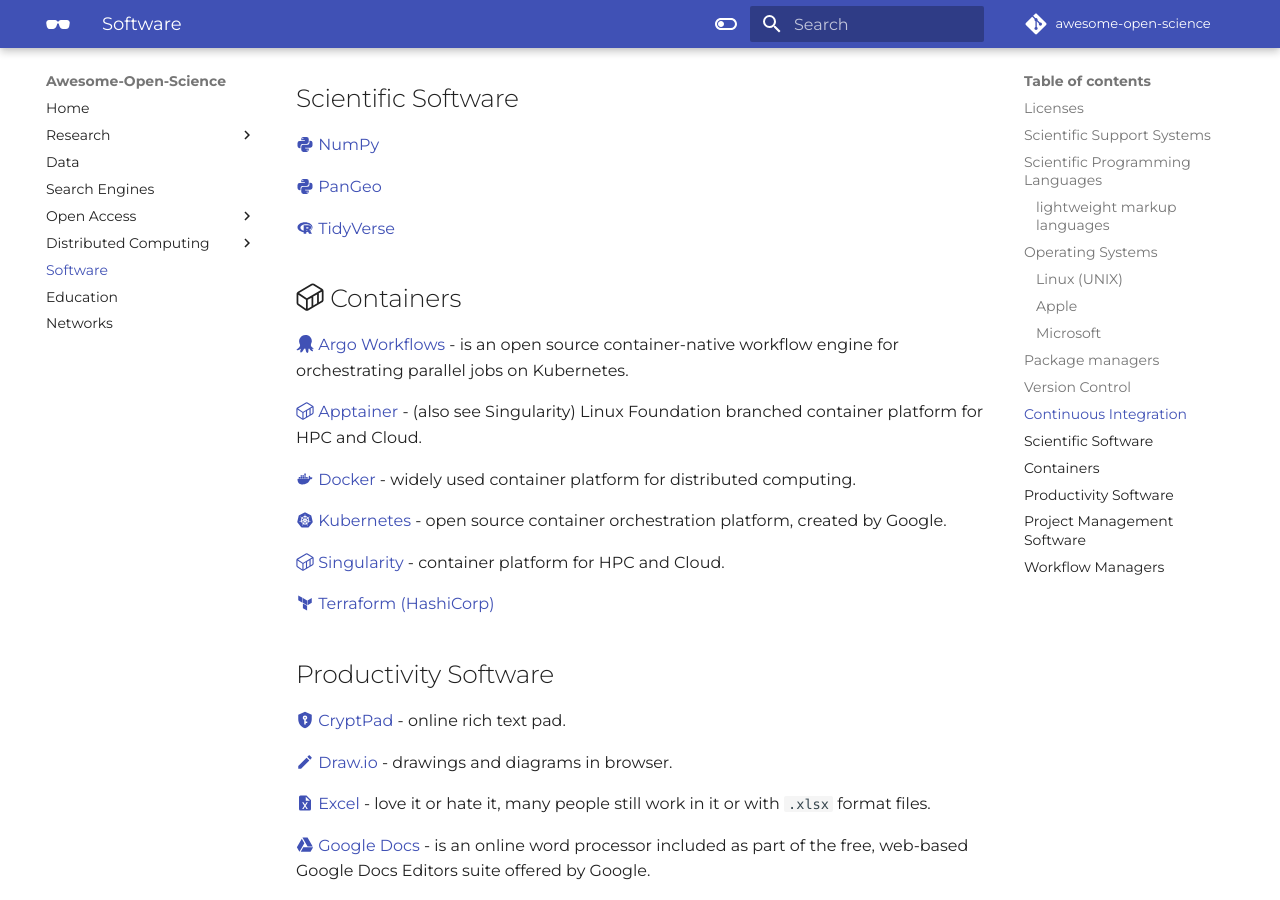
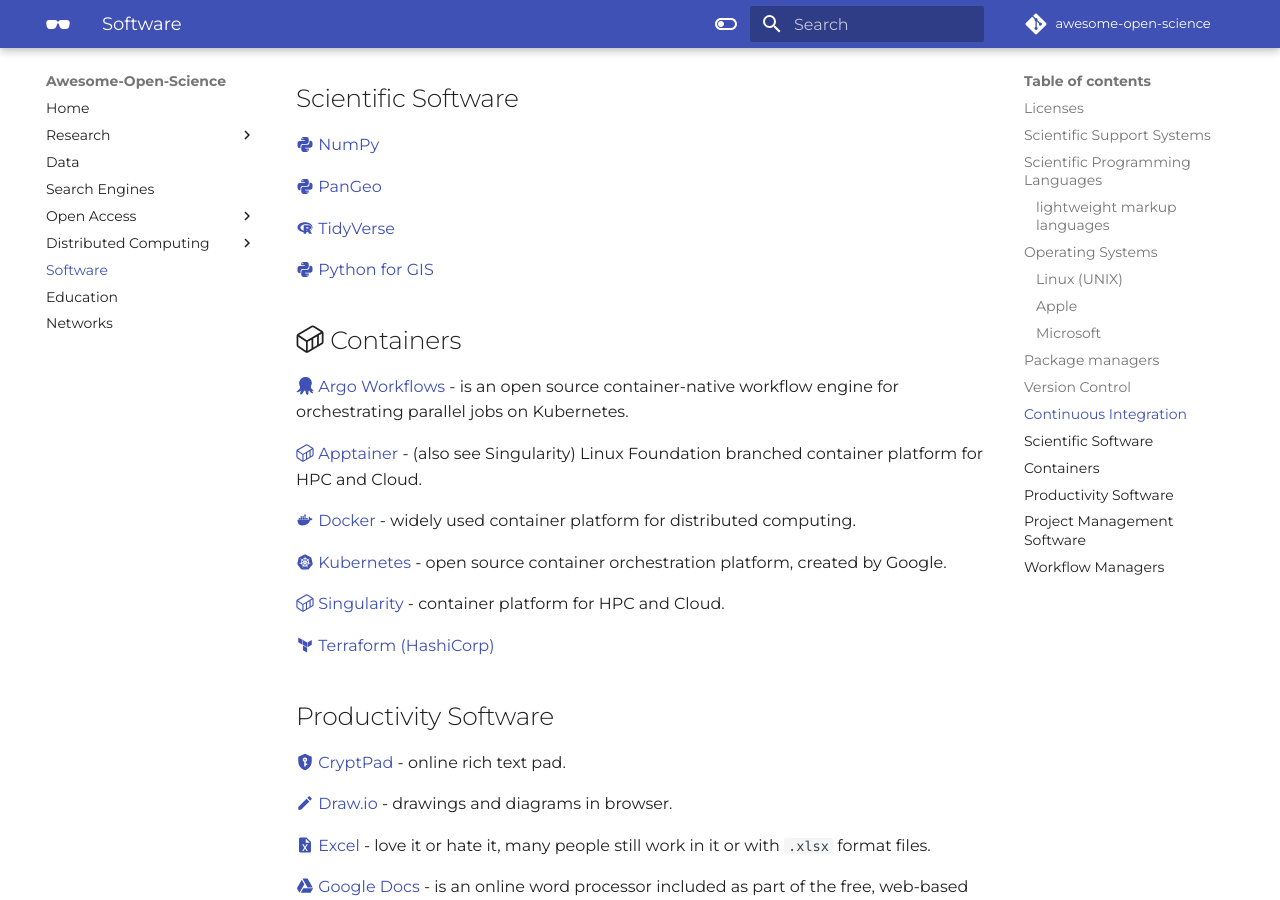
Before and after one commit to tyson-swetnam/awesome-open-science, an MkDocs documentation site: the page built from docs/software.md, in a window 1280 px wide and 900 px high, scrolled down 3226 px. Built offline with MkDocs 1.6.1 and Material for MkDocs 9.7.7, drawn with Linux system fonts in a browser that asks for light colours; emoji names are drawn with the system emoji font; some web fonts are replaced; comment, search, counter and statistics services are not loaded.

Commit message:
Update software.md

```diff
--- a/docs/software.md
+++ b/docs/software.md
@@ -126,6 +126,8 @@
 
 [:material-language-r: TidyVerse](https://www.tidyverse.org/){target=_blank}
 
+[:material-language-python: Python for GIS](https://ecosystem.pythongis.org/){target=_blank}
+
 ## :octicons-container-24: Containers
 
 [:fontawesome-brands-octopus-deploy: Argo Workflows](https://argoproj.github.io/argo-workflows/){target=_blank} -  is an open source container-native workflow engine for orchestrating parallel jobs on Kubernetes.
```
